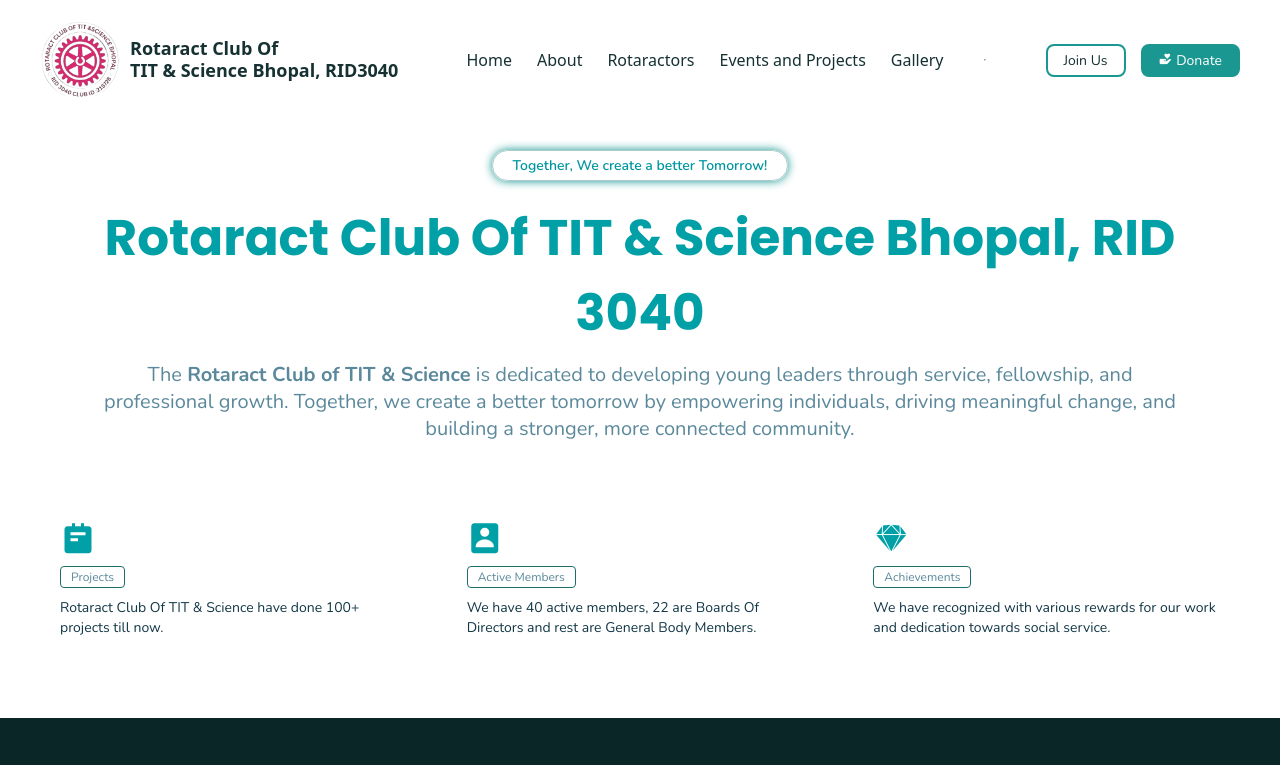
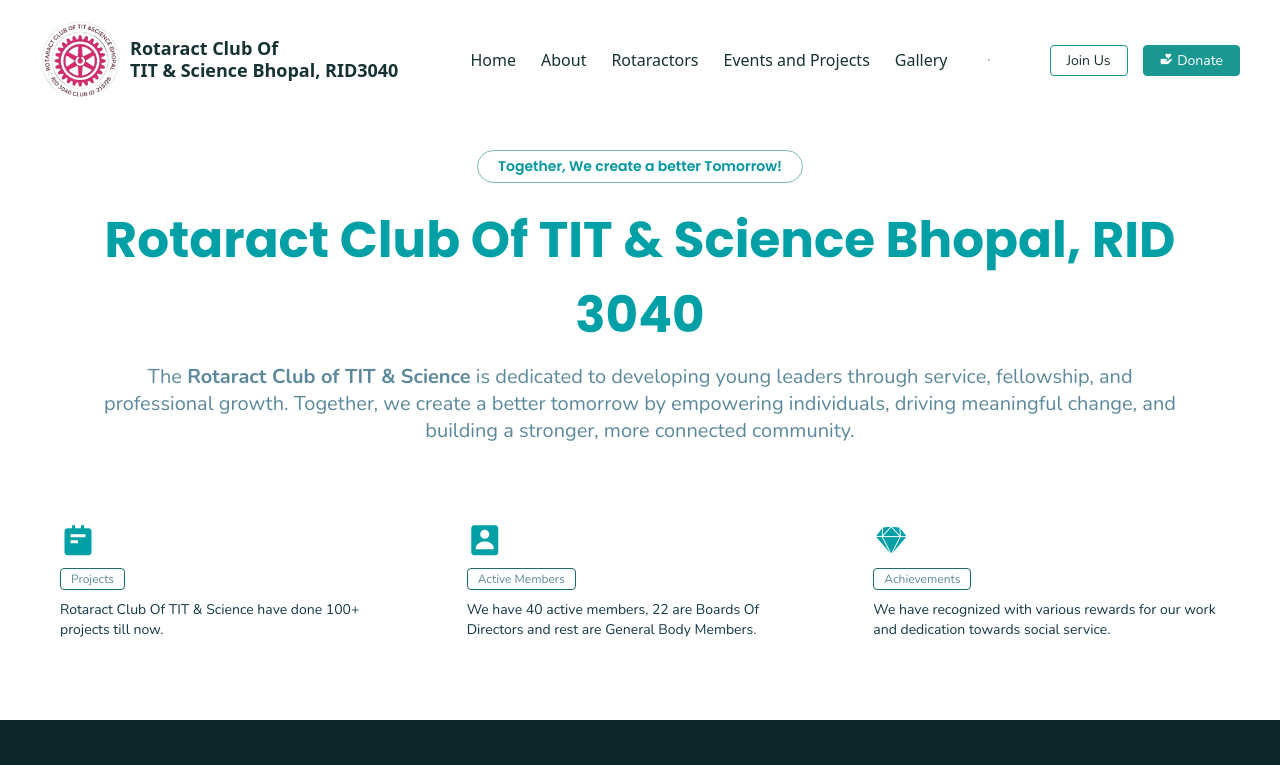
Before and after one commit to praveen00198/rotaractclubtitsciencebhopal, a plain HTML site: page index.html in a window 1280 px wide. Shown: the top 765 px of the page. Drawn offline with nearby package versions, Linux system fonts and the light colour scheme; files whose address does not match are found by name; a web font is replaced by a local one.

Commit message:
modified:   style.css

```diff
--- a/style.css
+++ b/style.css
@@ -113,14 +113,14 @@
     font-size: 14px;
     font-weight: 400;
     cursor: pointer;
-    border-radius: 8px;
+    border-radius: 4px;
     transition: background 0.3s ease;
 }
 
 .join-us-btn {
     background-color: transparent;
     color: #0a2627;
-    border: 2px solid #0e928c;
+    border: 1px solid #0e928c;
     transition: background 0.3s ease;
 }
 
@@ -132,12 +132,12 @@
 .donate-btn {
     background-color: #0e928c;
     color: white;
-    border: 2px solid #0e928c;
+    border: 1px solid #0e928c;
     transition: background 0.3s ease;
 }
 
 .donate-btn:hover {
-    background-color: #3c9994;
+    background-color: #064e4b;
     border-color: #3c9994;
 
 }
@@ -159,16 +159,15 @@
 }
 
 .hero-tag>p {
-    font-family: var(--second-font);
+    font-family: var(--heading-font);
     font-size: 14px;
     font-weight: 600;
     color: #0096A1;
     text-align: center;
     margin-bottom: 20px;
-    border: 1px solid #abcccb;
+    border: 1px solid #7eb8b6;
     padding: 5px 20px;
     border-radius: 20px;
-    box-shadow: 0 0 10px #0e928c;
 }
 
 .hero-title>p {
@@ -295,7 +294,7 @@
     display: flex;
     justify-content: space-between;
     align-items: stretch;
-    margin: 0px 50px;
+    padding: 0px 50px;
 }
 
 .about-section-mission,
```
